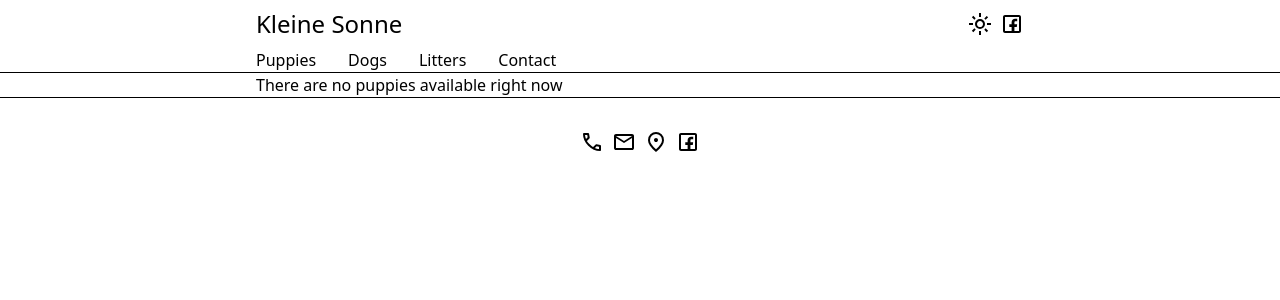
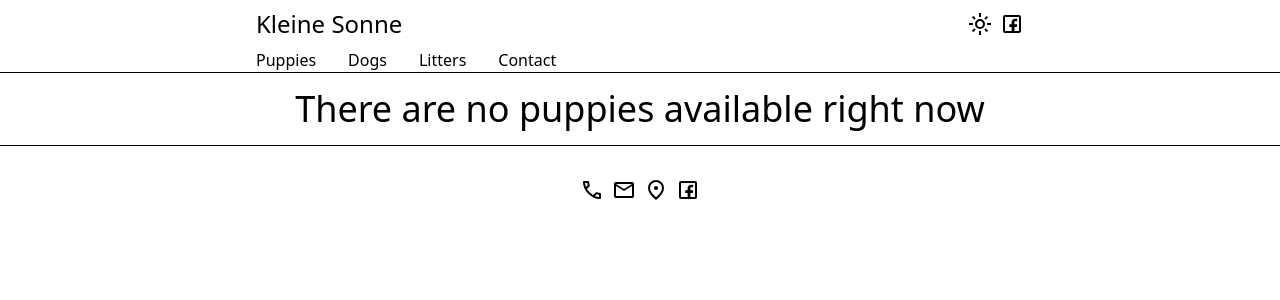
Before and after one commit to mart-mihkel/kleinesonne, a SvelteKit app in the folder front/: page /puppies/australian in a window 1280 px wide. Shown: the top 300 px of the page. Built offline with nearby package versions, Linux system fonts and the light colour scheme.

Commit message:
litter component

```diff
--- /dev/null
+++ b/front/src/lib/components/Litter.svelte
@@ -0,0 +1,31 @@
+<script lang="ts">
+    import type { Litter } from "$lib/types";
+
+    export let litter: Litter;
+
+    const { name, puppies, parents } = litter;
+</script>
+
+<div class="flex flex-col items-center">
+    <a href="/litters/{name}" title="Litter {name}" class="text-2xl">
+        Litter {name}
+    </a>
+    <div class="flex flex-row flex-wrap">
+        {#each puppies as { name, image, gender }}
+            <div class="flex flex-col items-center p-4">
+                <img
+                    class="size-full object-cover"
+                    loading="lazy"
+                    src={image.src}
+                    alt={image.alt}
+                />
+                <h4 class="text-center text-lg">{name}</h4>
+                <p>{gender === 0 ? "Male" : "Female"}</p>
+            </div>
+        {/each}
+    </div>
+    <h3 class="text-center text-2xl">The parents</h3>
+    <img src={parents.src} alt={parents.alt} />
+    <p>info (vaksiinid asjad)</p>
+    <div>fci link</div>
+</div>
--- a/front/src/lib/components/index.ts
+++ b/front/src/lib/components/index.ts
@@ -2,5 +2,6 @@ import Header from "./Header.svelte";
 import Footer from "./Footer.svelte";
 import Dropdown from "./Dropdown.svelte";
 import Thumbnail from "./Thumbnail.svelte";
+import Litter from "./Litter.svelte";
 
-export { Header, Footer, Dropdown, Thumbnail };
+export { Header, Footer, Dropdown, Thumbnail, Litter };
--- a/front/src/lib/types/index.ts
+++ b/front/src/lib/types/index.ts
@@ -1,4 +1,7 @@
-export type LongBreed = "Australian Shepherd" | "Bernese Mountain Dog" | "Entlebucher Mountain Dog"
+export type LongBreed =
+    | "Australian Shepherd"
+    | "Bernese Mountain Dog"
+    | "Entlebucher Mountain Dog";
 
 export enum Gender {
     MALE,
@@ -35,9 +38,17 @@ export interface Dog {
 export interface Puppy {
     image: Image;
     name: string;
-    breed: Breed;
     gender: Gender;
     available: boolean;
+}
+
+export interface Litter {
+    parents: Image;
+    father: string;
+    mother: string;
+    name: string;
+    breed: Breed;
+    puppies: Array<Puppy>;
 }
 
 export interface Image {
--- a/front/src/routes/dogs/[breed]/+page.svelte
+++ b/front/src/routes/dogs/[breed]/+page.svelte
@@ -1,13 +1,13 @@
 <script lang="ts">
     import { Thumbnail } from "$lib/components";
-    import { Breed, Gender } from "$lib/types";
+    import { Gender } from "$lib/types";
     import { page } from "$app/stores";
     import type { PageData } from "./$types";
 
     export let data: PageData;
 
     // eslint-disable-next-line svelte/valid-compile
-    $: breed = $page.params.breed as Breed;
+    $: breed = $page.params.breed;
     $: dogs = data.dogs.filter((d) => d.breed === breed);
 
     $: retired = dogs.filter((d) => !d.alive);
@@ -19,10 +19,10 @@
 <div
     class="flex flex-col items-center gap-4 md:px-44 lg:px-64 dark:bg-black dark:text-white"
 >
-    <h2>Australian Shepherds</h2>
+    <h2 class="p-4 text-center text-4xl">Australian Shepherds</h2>
     <div class="flex flex-col md:flex-row">
         <div class="flex flex-col gap-4 md:w-1/2">
-            <h3>Female</h3>
+            <h3 class="p-2 text-center text-2xl">Female</h3>
             {#each female as dog}
                 <Thumbnail
                     href={`${breed}/${dog.nickname.toLowerCase()}`}
@@ -32,7 +32,7 @@
             {/each}
         </div>
         <div class="flex flex-col gap-4 md:w-1/2">
-            <h3>Male</h3>
+            <h3 class="p-2 text-center text-2xl">Male</h3>
             {#each male as dog}
                 <Thumbnail
                     href={`${breed}/${dog.nickname.toLowerCase()}`}
@@ -43,7 +43,7 @@
         </div>
     </div>
     <div class="flex flex-col gap-4 md:w-1/2">
-        <h3>Retired</h3>
+        <h3 class="p-2 text-center text-2xl">Retired</h3>
         {#each retired as dog}
             <Thumbnail
                 href={`${breed}/${dog.nickname.toLowerCase()}`}
--- a/front/src/routes/dogs/[breed]/[dog]/+page.svelte
+++ b/front/src/routes/dogs/[breed]/[dog]/+page.svelte
@@ -7,7 +7,7 @@
 </script>
 
 <div class="flex flex-col md:px-44 lg:px-64 dark:bg-black dark:text-white">
-    <h2>{name}</h2>
+    <h2 class="p-4 text-center text-4xl">{name}</h2>
     <div>statsid</div>
     <div>medalid</div>
     <div>gallery</div>
--- a/front/src/routes/puppies/[breed]/+page.svelte
+++ b/front/src/routes/puppies/[breed]/+page.svelte
@@ -1,12 +1,29 @@
 <script lang="ts">
+    import type { Breed } from "$lib/types";
+    import type { PageData } from "./$types";
     import { page } from "$app/stores";
-    import { ShortBreed } from "$lib/types";
     import { longBreed } from "$lib/util";
+    import { Litter } from "$lib/components";
+
+    export let data: PageData;
 
     // eslint-disable-next-line svelte/valid-compile
-    $: breed = $page.params.breed as ShortBreed;
+    $: breed = $page.params.breed as Breed;
+
+    $: litters = data.litters.filter((l) => l.breed === breed);
 </script>
 
 <div class="md:px-44 lg:px-64 dark:bg-black dark:text-white">
-    <h2>There are no {longBreed(breed)} puppies available right now</h2>
+    {#if litters.length === 0}
+        <h2 class="p-4 text-center text-4xl">
+            There are no {longBreed(breed)} puppies available right now
+        </h2>
+    {:else}
+        <h2 class="p-4 text-center text-4xl">
+            Available {longBreed(breed)} puppies
+        </h2>
+        {#each litters as litter}
+            <Litter {litter} />
+        {/each}
+    {/if}
 </div>
--- /dev/null
+++ b/front/src/routes/puppies/[breed]/+page.ts
@@ -0,0 +1,40 @@
+import { Gender, Breed, type Litter } from "$lib/types";
+import type { PageLoad } from "./$types";
+
+export const load: PageLoad = ({ params }) => {
+    const litters: Litter[] = [
+        {
+            name: "x",
+            parents: { src: "/parents.webp", alt: "parents" },
+            father: "Czech Made Swiss Tricolor",
+            mother: "Kleine Sonne Be The Shine of My Day",
+            breed: Breed.ENTLEBUCHER,
+            puppies: [
+                {
+                    image: { src: "/usin.webp", alt: "usin" },
+                    name: "Kleine Sonne Golf in Leuk",
+                    gender: Gender.MALE,
+                    available: true,
+                },
+                {
+                    image: { src: "/usin.webp", alt: "usin" },
+                    name: "Kleine Sonne Golf in Davos",
+                    gender: Gender.MALE,
+                    available: true,
+                },
+                {
+                    image: { src: "/usin.webp", alt: "usin" },
+                    name: "Kleine Sonne Golf in Erlen",
+                    gender: Gender.FEMALE,
+                    available: true,
+                },
+            ],
+        },
+    ];
+
+    if (params.breed !== Breed.ENTLEBUCHER) {
+        return { litters: [] };
+    }
+
+    return { litters };
+};
```
Also changed, not shown: front/static/parents.webp (added).
